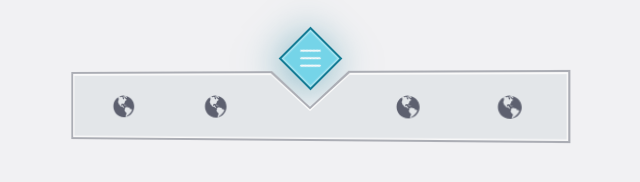
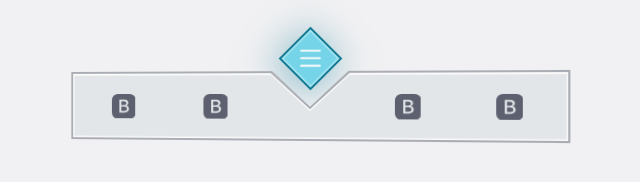
Before and after one commit to eduardconstantin/Navigation-menu-animation, a React (Create React App) app: page / in a window 1280 px wide. Both pictures are taken after a click on the button 640 px from the left and 278 px from the top of the page. Shown: the part 220-402 px from the top of the page, without its empty margins (330-970 px from the left). Built offline with nearby package versions, Linux system fonts and the light colour scheme.

Commit message:
Refactor menu bar

```diff
--- a/src/components/Menu/Menu.jsx
+++ b/src/components/Menu/Menu.jsx
@@ -1,11 +1,42 @@
 import React, { useState } from 'react';
 import MenuBar from '../MenuBar/MenuBar';
 import { motion } from 'framer-motion';
-import { BsList } from 'react-icons/bs';
+import { BsList, BsFillBootstrapFill } from 'react-icons/bs';
 import style from './menu.module.css';
 
 export default function Menu() {
 	const [isOpen, setIsOpen] = useState(false);
+
+	const menuElements = [
+		{
+			buttonIcon: <BsFillBootstrapFill />,
+			buttonLabel: 'test',
+			onClick: () => {
+				console.log('test');
+			},
+		},
+		{
+			buttonIcon: <BsFillBootstrapFill />,
+			buttonLabel: 'test1',
+			onClick: () => {
+				console.log('test1');
+			},
+		},
+		{
+			buttonIcon: <BsFillBootstrapFill />,
+			buttonLabel: 'test2',
+			onClick: () => {
+				console.log('test2');
+			},
+		},
+		{
+			buttonIcon: <BsFillBootstrapFill />,
+			buttonLabel: 'test3',
+			onClick: () => {
+				console.log('test3');
+			},
+		},
+	];
 
 	return (
 		<motion.div className={style.menuContainer}>
@@ -18,7 +49,7 @@ export default function Menu() {
 			>
 				<BsList />
 			</motion.button>
-			<MenuBar isOpen={isOpen} />
+			<MenuBar isOpen={isOpen} menuElements={menuElements} />
 		</motion.div>
 	);
 }
--- a/src/components/MenuBar/MenuBar.jsx
+++ b/src/components/MenuBar/MenuBar.jsx
@@ -4,7 +4,7 @@ import { motion, useTransform, useMotionValue } from 'framer-motion';
 import { menuAnim } from './Menu.anim';
 import style from './MenuBar.module.css';
 
-export default function MenuBar({ isOpen = 'closed', angle = 5 }) {
+export default function MenuBar({ menuElements, isOpen, angle }) {
 	const x = useMotionValue(0);
 	const rotateY = useTransform(x, [0, 500], [-angle, angle]);
 	function handleMouse(event) {
@@ -22,19 +22,47 @@ export default function MenuBar({ isOpen = 'closed', angle = 5 }) {
 			style={{ rotateY: rotateY }}
 		>
 			<ul className={`${style.menuList} ${style.long}`}>
-				<li>
-					<MenuLink />
-				</li>
-				<li>
-					<MenuLink />
-				</li>
-				<li>
-					<MenuLink />
-				</li>
-				<li>
-					<MenuLink />
-				</li>
+				{menuElements.map((el) => {
+					return (
+						<li key={el.buttonLabel}>
+							<MenuLink icon={el.buttonIcon} buttonLabel={el.buttonLabel} onClick={el.onClick} />
+						</li>
+					);
+				})}
 			</ul>
 		</motion.div>
 	);
 }
+
+const defaultElements = [
+	{
+		buttonLabel: 'element1',
+		onClick: () => {
+			console.log('element1');
+		},
+	},
+	{
+		buttonLabel: 'element2',
+		onClick: () => {
+			console.log('element2');
+		},
+	},
+	{
+		buttonLabel: 'element3',
+		onClick: () => {
+			console.log('element3');
+		},
+	},
+	{
+		buttonLabel: 'element4',
+		onClick: () => {
+			console.log('element4');
+		},
+	},
+];
+
+MenuBar.defaultProps = {
+	isOpen: 'closed',
+	angle: 5,
+	menuElements: defaultElements,
+};
```
